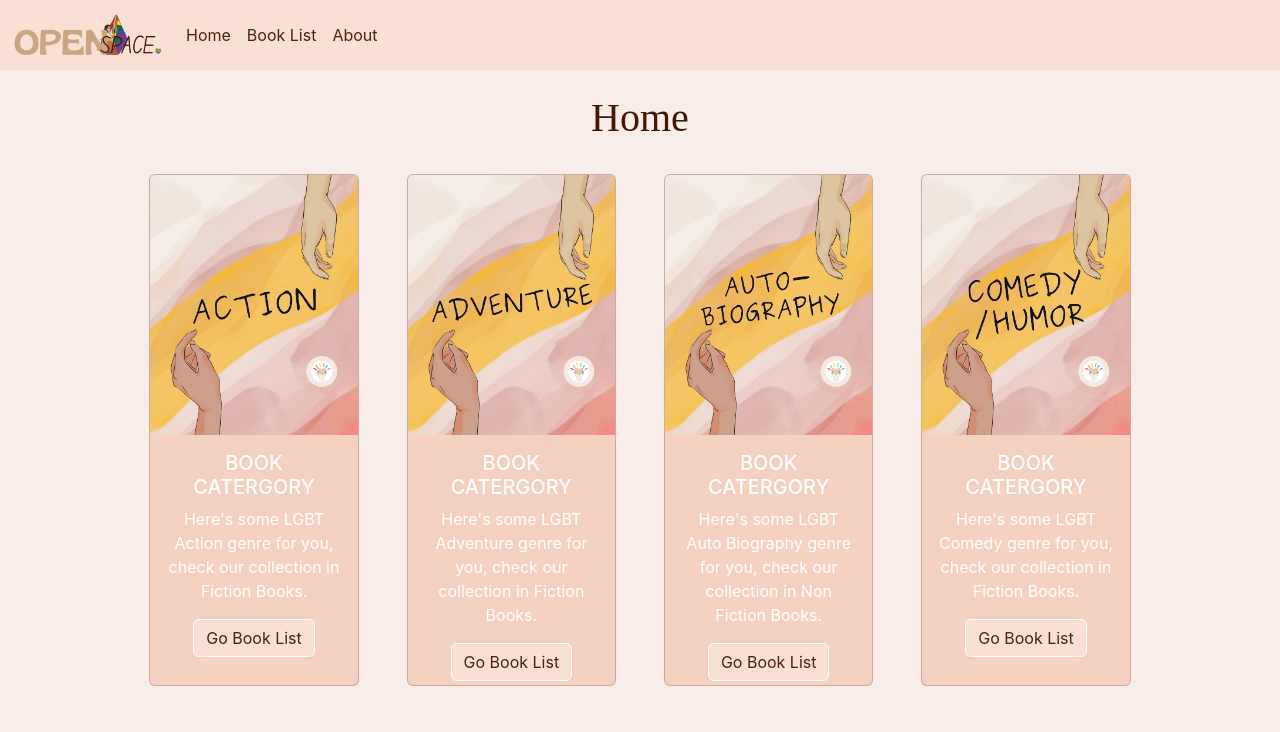
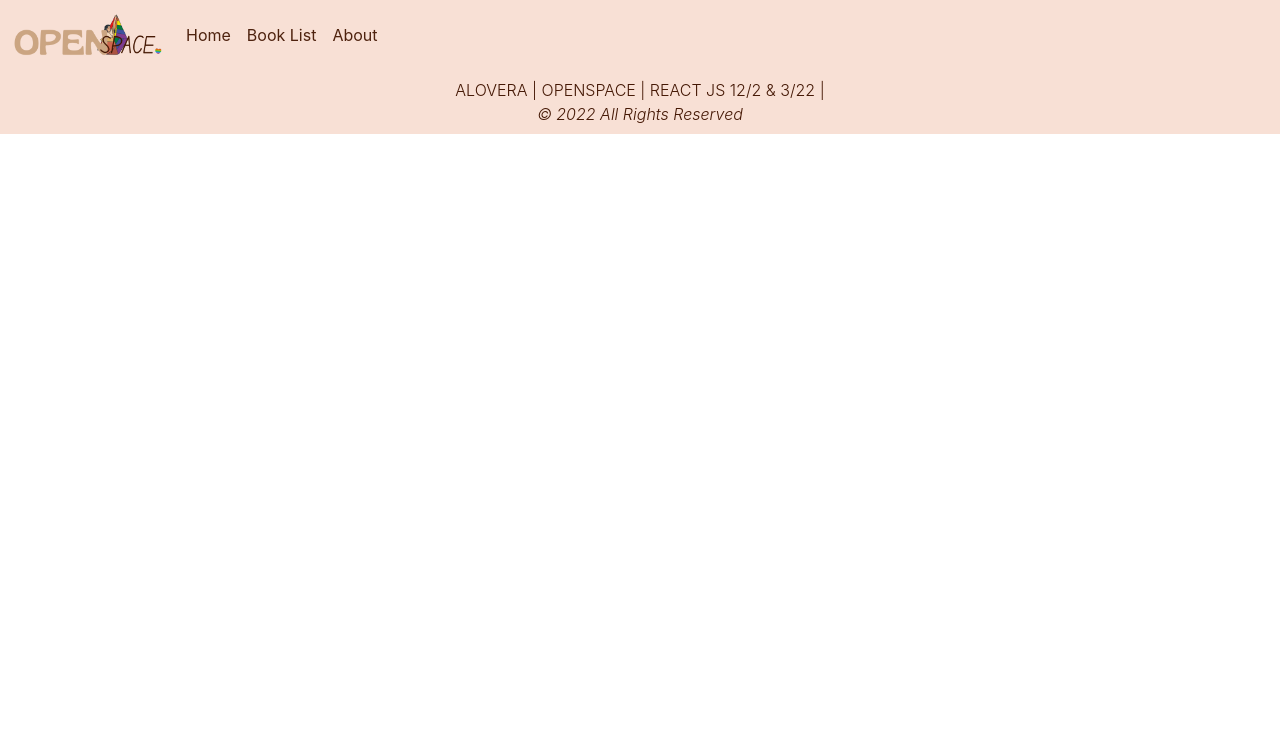
Before and after one commit to mowaaah/fri-app, a React (Create React App) app: page / in a window 1280 px wide. Shown: the top 732 px of the page. Built offline with nearby package versions, Linux system fonts and the light colour scheme.

Commit message:
Second Commit

```diff
--- a/src/App.js
+++ b/src/App.js
@@ -13,7 +13,7 @@ function App() {
 			<Navbar />
 			<div>
 				<Routes>
-					<Route path="/" element={<Home />} />
+					<Route path="/fri-app/" element={<Home />} />
 					<Route path="/home" element={<Home />} />
 					<Route path="/booklist" element={<BookList />} />
 					<Route path="/about" element={<About />} />
--- a/src/Navbar.js
+++ b/src/Navbar.js
@@ -6,7 +6,7 @@ function Navbar(){
         <div>
             <nav className="navbar navbar-expand-lg" style={{backgroundColor:"#F8E0D5"}}>
                 <div className="container-fluid">
-                    <Link className="navbar-brand" to="/"><img src={icon} style={{width:"150px"}} alt="icon-logo"/></Link>
+                    <Link className="navbar-brand" to="/fri-app/"><img src={icon} style={{width:"150px"}} alt="icon-logo"/></Link>
                     <button className="navbar-toggler" type="button" data-bs-toggle="collapse" data-bs-target="#navbarNavDropdown" aria-controls="navbarNavDropdown" aria-expanded="false" aria-label="Toggle navigation">
                         <span className="navbar-toggler-icon"></span>
                     </button>
```
